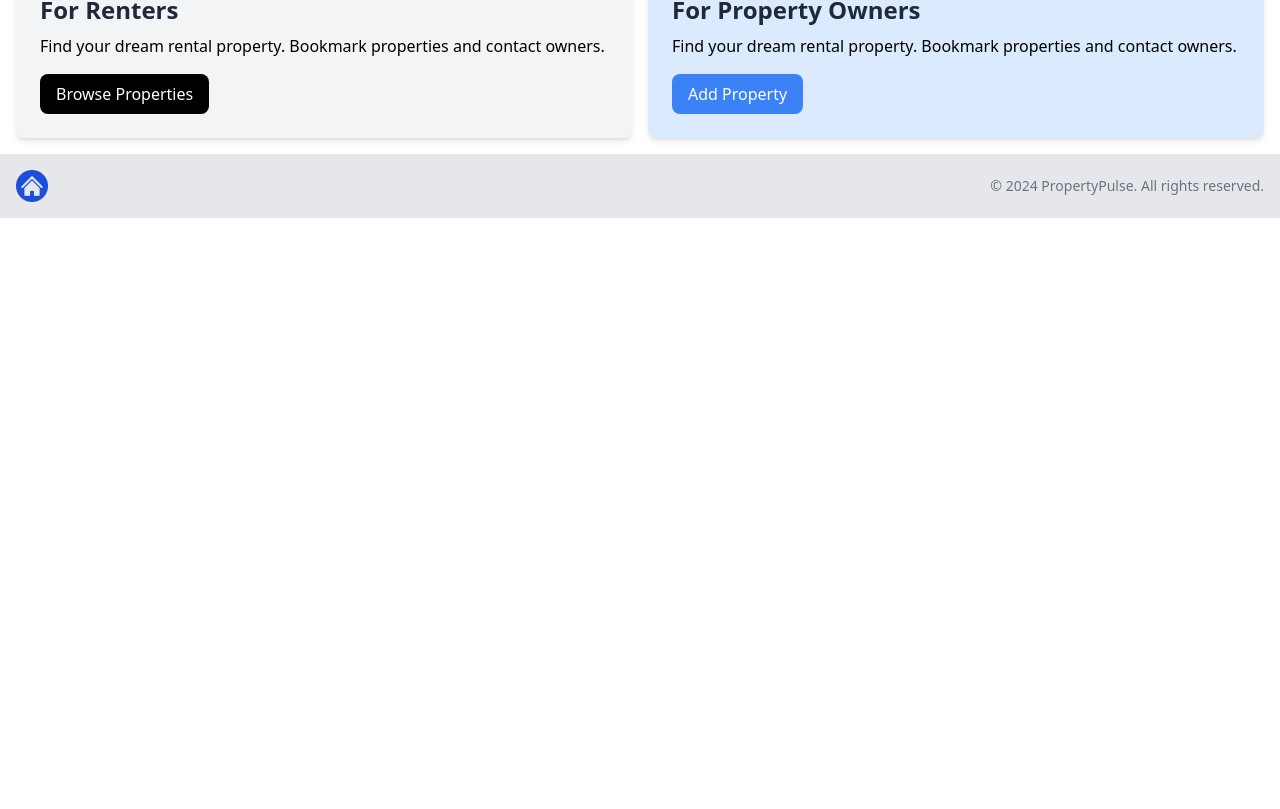
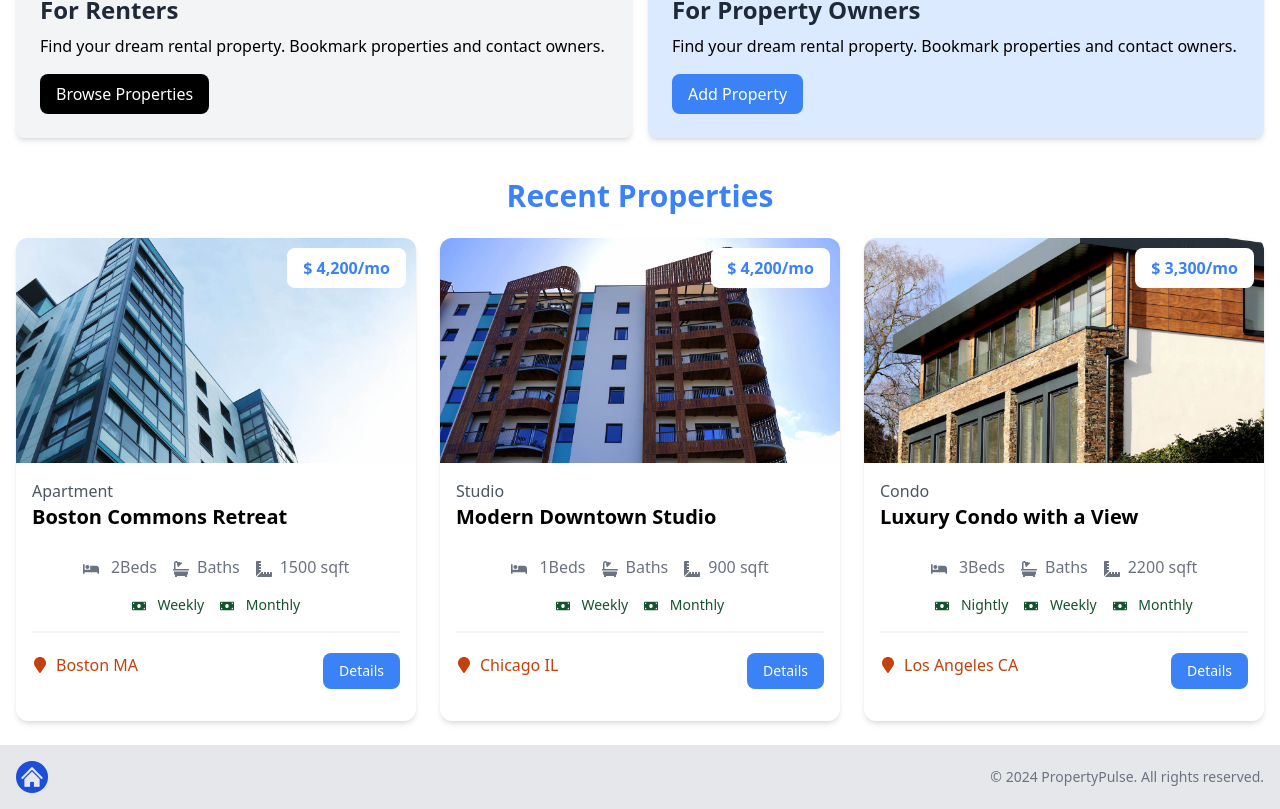
Before and after one commit to behnamhamidi1991/property-pulse, a Next.js app: page / in a window 1280 px wide. Shown: the part 483-1292 px from the top of the page. Before the commit the page ends 800 px from the top, so only its background shows below. Built offline with nearby package versions, Linux system fonts and the light colour scheme.

Commit message:
Create 404

```diff
--- a/app/page.jsx
+++ b/app/page.jsx
@@ -2,12 +2,14 @@ import Hero from "@/components/Hero";
 import Link from "next/link";
 import React from "react";
 import InfoBoxes from "@/components/InfoBoxes";
+import HomeProperties from "@/components/HomeProperties";
 
 const Homepage = () => {
   return (
     <div>
       <Hero />
       <InfoBoxes />
+      <HomeProperties />
     </div>
   );
 };
--- a/app/properties/page.jsx
+++ b/app/properties/page.jsx
@@ -5,12 +5,12 @@ import PropertyCard from "@/components/PropertyCard";
 
 const PropertiesPage = () => {
   return (
-    <section class="px-4 py-6">
-      <div class="container-xl lg:container m-auto px-4 py-6">
+    <section className="px-4 py-6">
+      <div className="container-xl lg:container m-auto px-4 py-6">
         {properties.length === 0 ? (
           <p>No properties found</p>
         ) : (
-          <div class="grid grid-cols-1 md:grid-cols-3 gap-6">
+          <div className="grid grid-cols-1 md:grid-cols-3 gap-6">
             {properties.map((property) => (
               <PropertyCard key={property._id} property={property} />
             ))}
--- /dev/null
+++ b/components/HomeProperties.jsx
@@ -0,0 +1,32 @@
+import React from "react";
+import properties from "@/properties.json";
+import PropertyCard from "./PropertyCard";
+
+const HomeProperties = () => {
+  const recentProperties = properties
+    .sort(() => Math.random() - Math.random())
+    .slice(0, 3);
+
+  return (
+    <>
+      <section className="px-4 py-6">
+        <div className="container-xl lg:container m-auto">
+          <h2 className="text-3xl font-bold text-blue-500 mb-6 text-center">
+            Recent Properties
+          </h2>
+          <div className="grid grid-cols-1 md:grid-cols-3 gap-6">
+            {recentProperties === 0 ? (
+              <p>No Properties Found</p>
+            ) : (
+              recentProperties.map((property) => (
+                <PropertyCard key={property._id} property={property} />
+              ))
+            )}
+          </div>
+        </div>
+      </section>
+    </>
+  );
+};
+
+export default HomeProperties;
```
